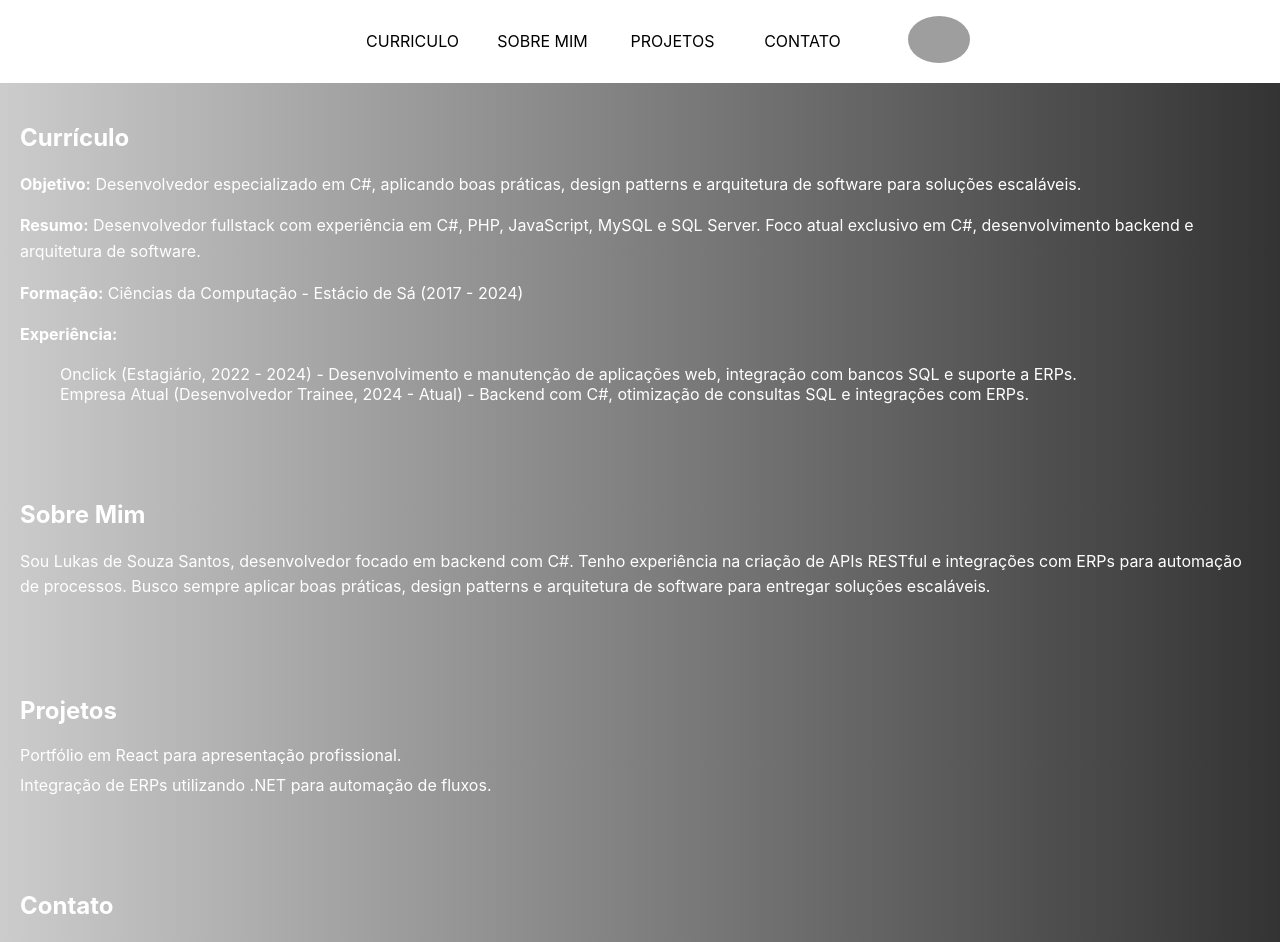
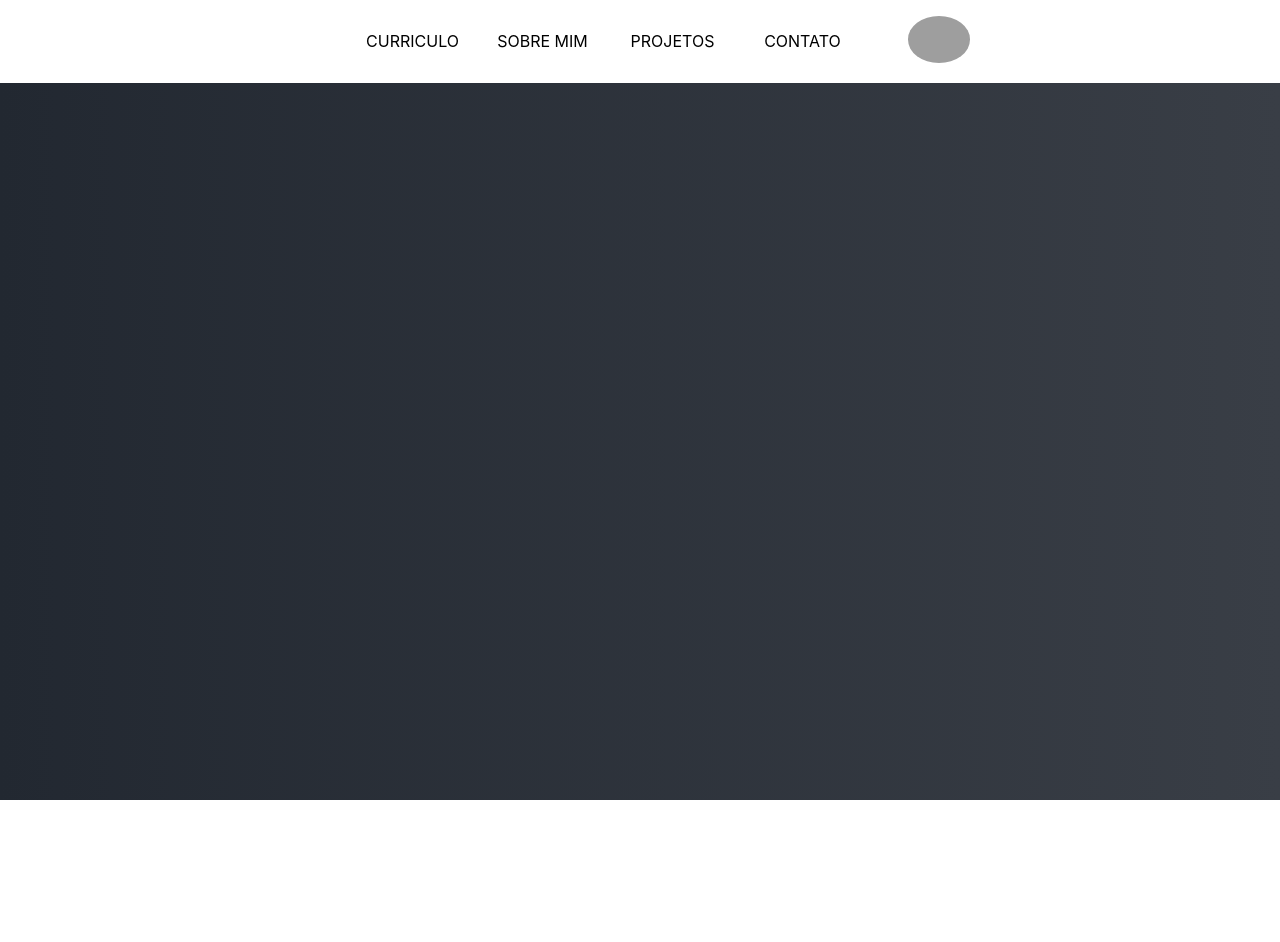
Before and after one commit to Lukas132ss/portfolio, a React (Create React App) app: page / in a window 1280 px wide. Shown: the top 942 px of the page. After the commit the page ends 800 px from the top, so only its background shows below. Built offline with nearby package versions, Linux system fonts and the light colour scheme; grey boxes are pictures that could not be loaded.

Commit message:
Show sections on click and update background

```diff
--- a/src/App.js
+++ b/src/App.js
@@ -1,4 +1,5 @@
 import styled from 'styled-components';
+import { useState } from 'react';
 import Header from './components/Header';
 import Curriculo from './components/Curriculo';
 import SobreMim from './components/SobreMim';
@@ -8,18 +9,20 @@ import Contato from './components/Contato';
 const AppContainer = styled.div`
   width: 100vw;
   min-height: 100vh;
-  background-image: linear-gradient(90deg, #CCCCCC, #333333);
+  background-image: linear-gradient(90deg, #222831, #393e46);
 `;
 
 
 function App() {
+  const [activeSection, setActiveSection] = useState(null);
+
   return (
     <AppContainer>
-      <Header />
-      <Curriculo />
-      <SobreMim />
-      <Projetos />
-      <Contato />
+      <Header onSelect={setActiveSection} />
+      {activeSection === 'curriculo' && <Curriculo />}
+      {activeSection === 'sobre-mim' && <SobreMim />}
+      {activeSection === 'projetos' && <Projetos />}
+      {activeSection === 'contato' && <Contato />}
     </AppContainer>
   );
 }
--- a/src/components/Header/index.js
+++ b/src/components/Header/index.js
@@ -8,10 +8,10 @@ const HeaderContainer = styled.header`
     justify-content: center;
 `;
 
-export default function Header() {
+export default function Header({ onSelect }) {
     return (
         <HeaderContainer>
-            <OptionsHeader />
+            <OptionsHeader onSelect={onSelect} />
             <IconsHeader />
         </HeaderContainer>
     )
--- a/src/components/OptionsHeader/index.js
+++ b/src/components/OptionsHeader/index.js
@@ -33,16 +33,19 @@ const Link = styled.a`
 
 const textOptions = ['CURRICULO', 'SOBRE MIM', 'PROJETOS', 'CONTATO']
 
-export default function OptionsHeader() {
+export default function OptionsHeader({ onSelect }) {
     return (
         <Options key='1'>
-            {textOptions.map((text) => (
-                <Option key={text}>
-                    <Link href={`#${text.toLowerCase().replace(/\s+/g, '-')}`}>
-                        <span>{text}</span>
-                    </Link>
-                </Option>
-            ))}
+            {textOptions.map((text) => {
+                const id = text.toLowerCase().replace(/\s+/g, '-');
+                return (
+                    <Option key={text}>
+                        <Link href={`#${id}`} onClick={(e) => { e.preventDefault(); onSelect(id); }}>
+                            <span>{text}</span>
+                        </Link>
+                    </Option>
+                )
+            })}
         </Options>
     )
 }
```
